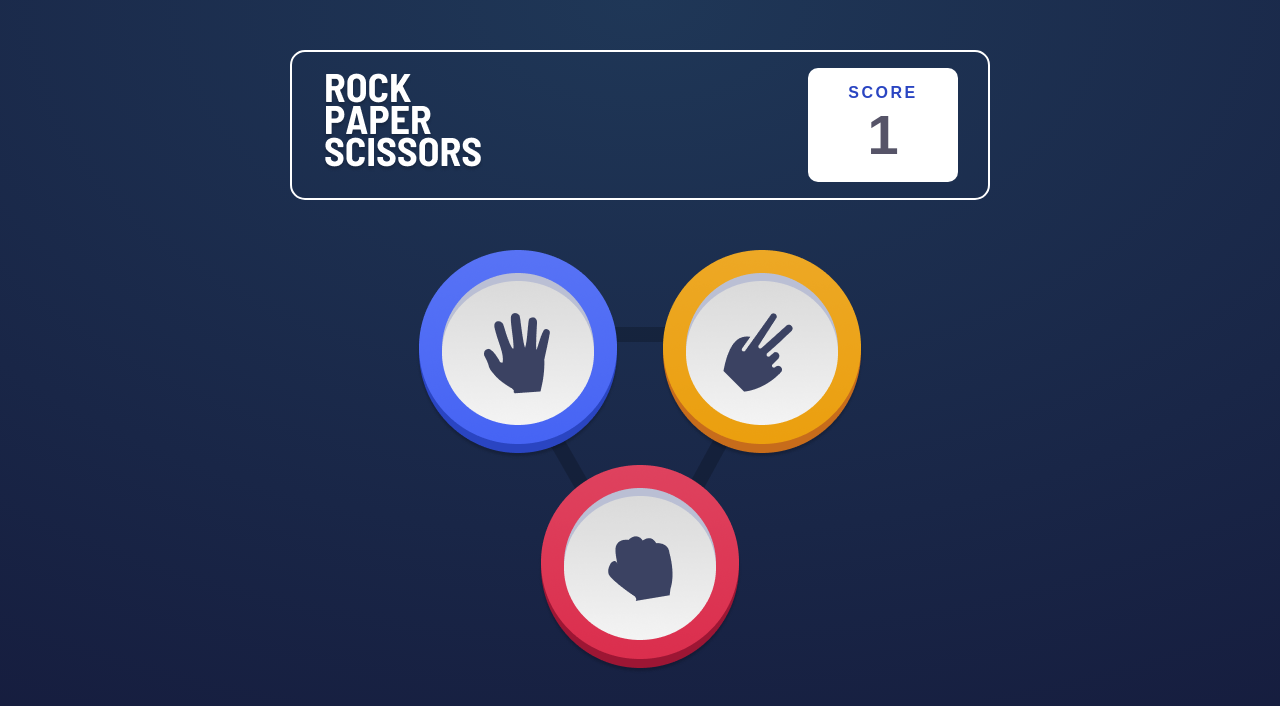
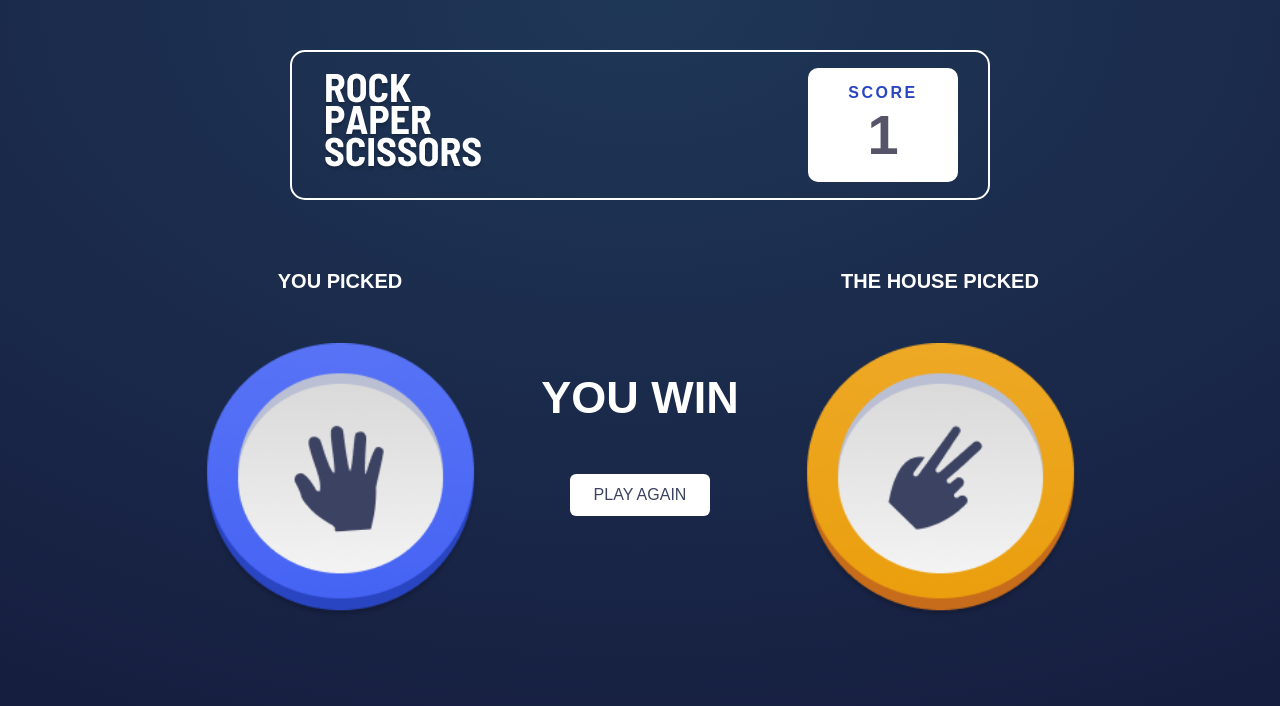
Before and after one commit to maxxdroid/rock-paper-scissors, a plain HTML site: page index.html in a window 1280 px wide. Both pictures are taken after a click on the element 518 px from the left and 357 px from the top of the page. Drawn offline with Linux system fonts and the light colour scheme.

Commit message:
simple js

```diff
--- a/index.html
+++ b/index.html
@@ -10,6 +10,7 @@
   <link href="https://fonts.googleapis.com/css2?family=Barlow:wght@600&family=Fraunces:opsz,wght@9..144,400;9..144,600&family=Josefin+Sans:wght@400;700&family=Montserrat:wght@700&family=Plus+Jakarta+Sans:wght@500;700;800&family=Roboto:ital,wght@0,
 100;0,300;0,400;0,500;0,700;0,900;1,100;1,400;1,500;1,700;1,900&display=swap" rel="stylesheet">
   <link rel="stylesheet" href="style.css">
+  <script src="./js/index.js"></script>
 </head>
 
 <body>
@@ -27,15 +28,38 @@
 
     <div class="hands">
       <div class="hand paper">
-        <img src="./images/Paper.png" alt="">
+        <img src="./images/Paper.png" alt="" onclick="pickUserHand('paper')">
       </div>
       <div class="hand scissors">
-        <img src="./images/Scissors.png" alt="">
+        <img src="./images/Scissors.png" alt="" onclick="pickUserHand('scisors')">
       </div>
       <div class="hand rock">
-        <img src="./images/Rock.png" alt="">
+        <img src="./images/Rock.png" alt="" onclick="pickUserHand('rock')">
       </div>
     </div>
+
+    <div class="contest">
+      <div class="userHand">
+        <h1>YOU PICKED</h1>
+        <div class="handImageContainer">
+          <img src="./images/Paper.png" alt="">
+        </div>
+      </div>
+
+      <div class="referee">
+        <div class="decision"><h1>YOU WIN</h1></div>
+        <div class="newGame">PLAY AGAIN</div>
+      </div>
+
+      <div class="computerHand">
+        <h1>THE HOUSE PICKED</h1>
+        <div class="handImageContainer">
+          <img src="./images/Scissors.png" alt="">
+        </div>
+      </div>
+
+    </div>
+
   </div>
 </body>
 
--- /dev/null
+++ b/js/index.js
@@ -0,0 +1,11 @@
+
+
+const pickUserHand = (hand) => {
+    console.log(hand);
+    //hide the current Page
+    let hands = document.querySelector(".hands");
+    let contest = document.querySelector(".contest");
+    hands.style.display = "none";
+    //Display the results
+    contest.style.display = "flex";
+}
--- a/style.css
+++ b/style.css
@@ -73,6 +73,8 @@ body {
     margin-top: 50px;
 }
 
+
+
 .scissors {
     margin-left: 20px;
 }
@@ -83,5 +85,64 @@ body {
 
 .hands .hand {
     cursor: pointer;
-    /* transition: ; */
+    transition: all 0.25s;
 }
+
+.hands .hand:hover {
+    transform: translate3d(0px, -8px, 0px);
+}
+
+.contest {
+    width: 900px;
+    display: none;
+    margin-top: 50px;
+}
+
+.contest img {
+    width: 275px;
+    height: 275px;
+}
+
+.contest h1 {
+    color: white;
+    font-size: 20px;
+    margin-top: 20px;
+    margin-bottom: 50px;
+    text-align: center;
+}
+
+.contest .handImageContainer {
+    display: flex;
+    justify-content: center;
+}
+
+/* Targeting each Parent div in the contest div */
+.contest > div {
+    /* Giving them all an importance of 1 meaning same width */
+    flex: 1;
+}
+
+.referee {
+    display: flex;
+    flex-direction: column;
+    justify-content: center;
+    align-items: center;
+}
+
+.referee h1 {
+    font-size: 45px;
+}
+
+.newGame {
+    background-color: white;
+    padding: 12px 24px;
+    border-radius: 6px;
+    cursor: pointer;
+    color: hsl(229, 25%, 31%);
+    transition: all 0.15s;
+}
+
+.newGame:hover {
+    background-color: bisque;
+    transform: translate3d(0px, -2px, 0px);
+}
```
